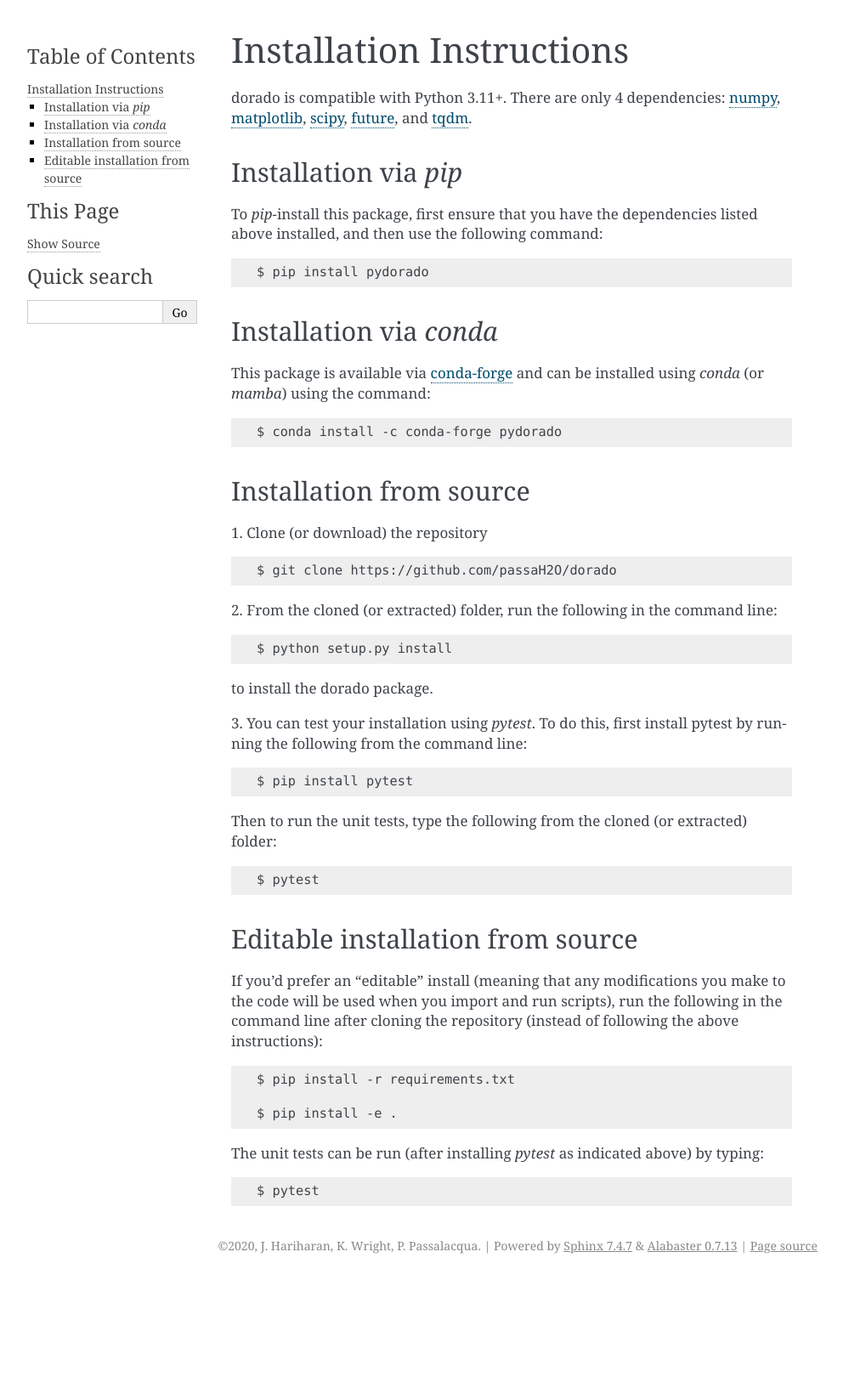
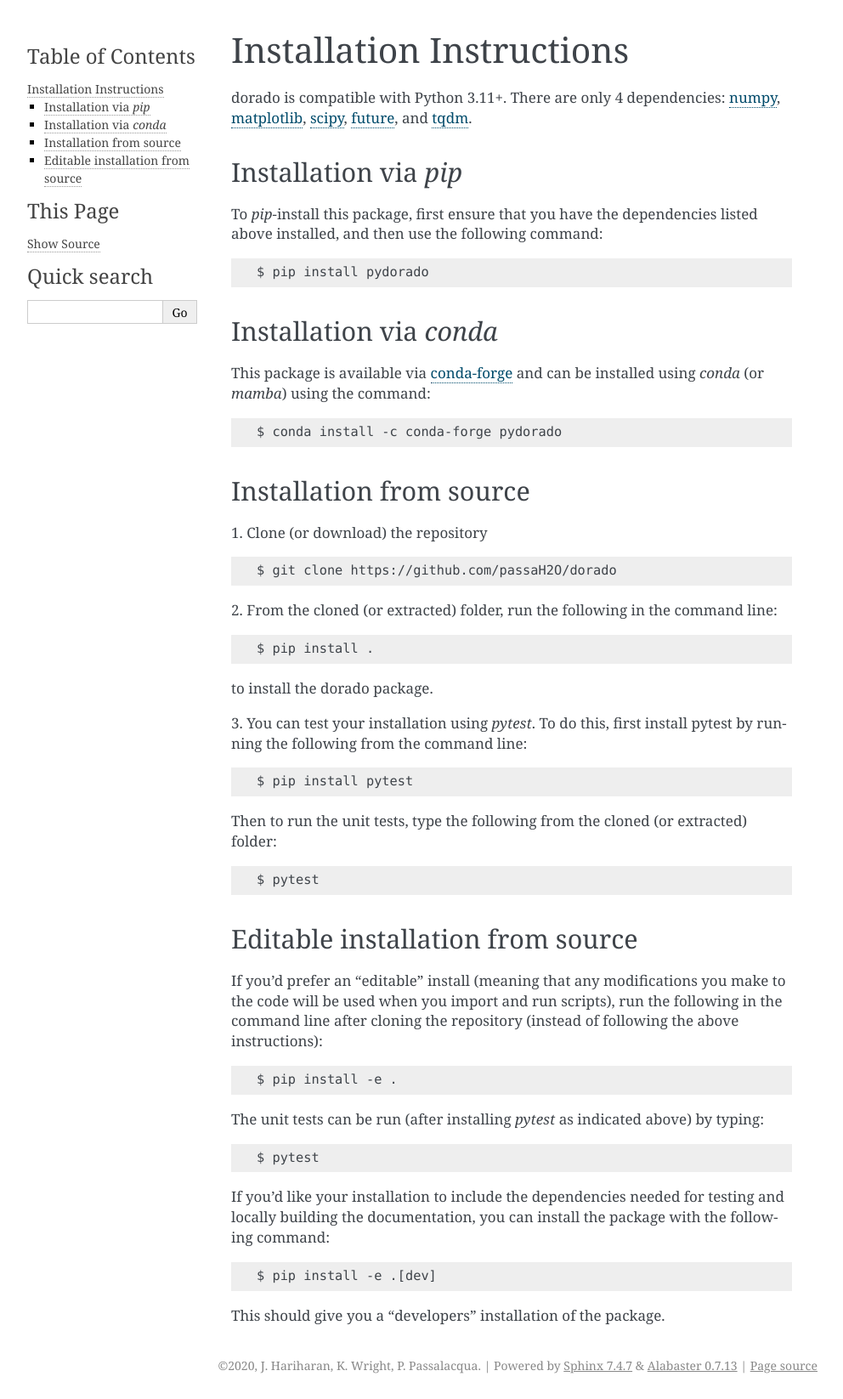
Before and after one commit to passaH2O/dorado, a Sphinx documentation site: the page built from docs/source/install/index.rst, in a window 1280 px wide. Shown: the whole page at 85% size, without its empty margins (148-1140 px from the left). Built offline with Sphinx 7.4.7, drawn with Linux system fonts in a browser that asks for light colours; before the commit the page ends 1505 px from its top, so only the background shows below that.

Commit message:
modify install instructions to match pyproject.toml

```diff
--- a/docs/source/install/index.rst
+++ b/docs/source/install/index.rst
@@ -33,7 +33,7 @@ Installation from source
 2. From the cloned (or extracted) folder, run the following in the command line:
 ::
 
-   $ python setup.py install
+   $ pip install .
 
 to install the dorado package.
 
@@ -53,11 +53,16 @@ Editable installation from source
 If you'd prefer an "editable" install (meaning that any modifications you make to the code will be used when you import and run scripts), run the following in the command line after cloning the repository (instead of following the above instructions):
 ::
 
-   $ pip install -r requirements.txt
-
    $ pip install -e .
 
 The unit tests can be run (after installing `pytest` as indicated above) by typing:
 ::
 
    $ pytest
+
+If you'd like your installation to include the dependencies needed for testing and locally building the documentation, you can install the package with the following command:
+::
+
+   $ pip install -e .[dev]
+
+This should give you a "developers" installation of the package.
```
